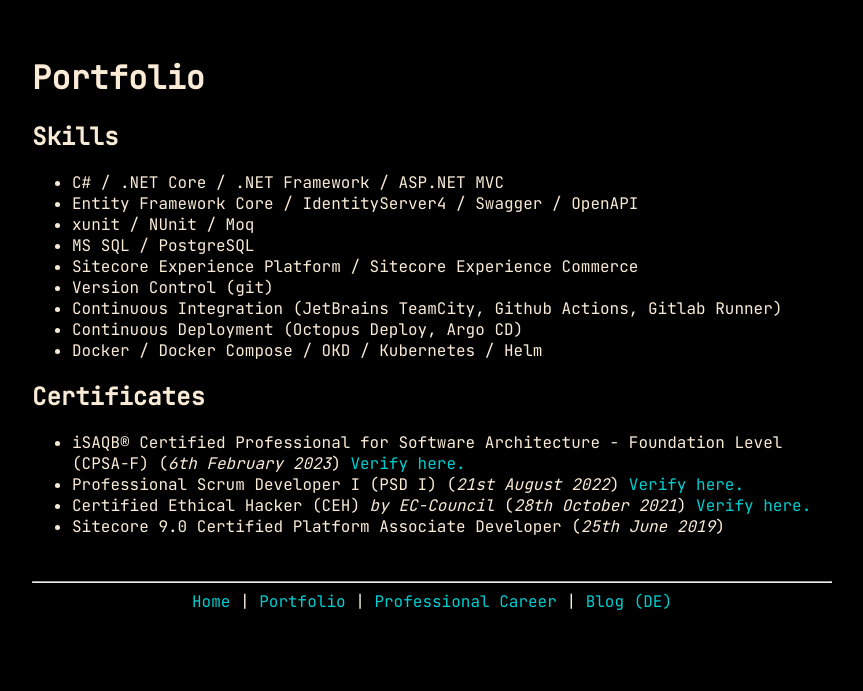
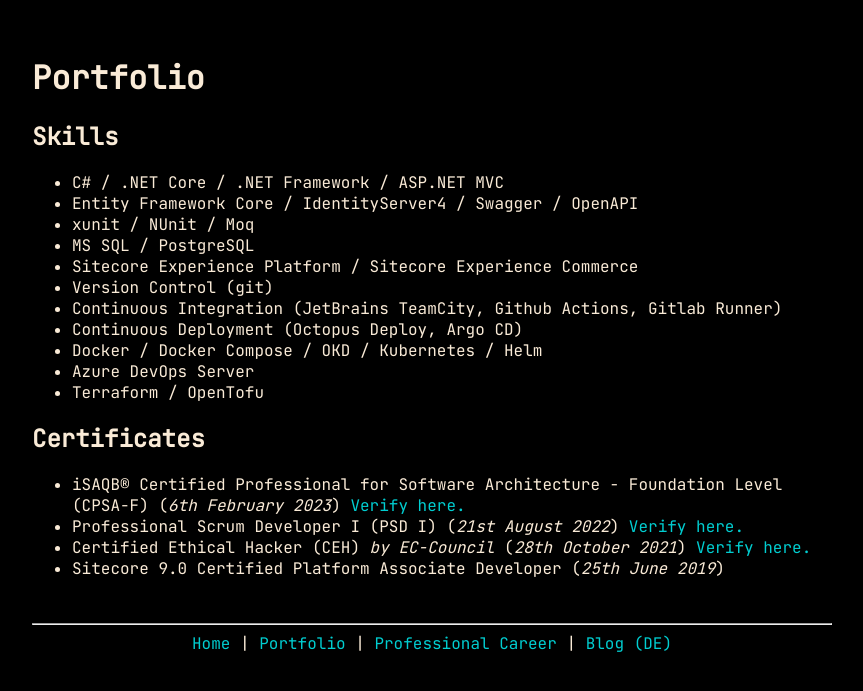
Before and after one commit to mhoellner/mhoellner.github.io, a Jekyll site: the page built from portfolio.md, in a window 1280 px wide. Shown: the top 691 px of the page, without its empty margins (208-1071 px from the left). Built offline with Jekyll 4.4.1, drawn with Linux system fonts in a browser that asks for light colours.

Commit message:
add ADO and terraform skills

```diff
--- a/portfolio.md
+++ b/portfolio.md
@@ -16,6 +16,8 @@ title: Portfolio
 * Continuous Integration (JetBrains TeamCity, Github Actions, Gitlab Runner)
 * Continuous Deployment (Octopus Deploy, Argo CD)
 * Docker / Docker Compose / OKD / Kubernetes / Helm
+* Azure DevOps Server
+* Terraform / OpenTofu
 
 ## Certificates
 
```
